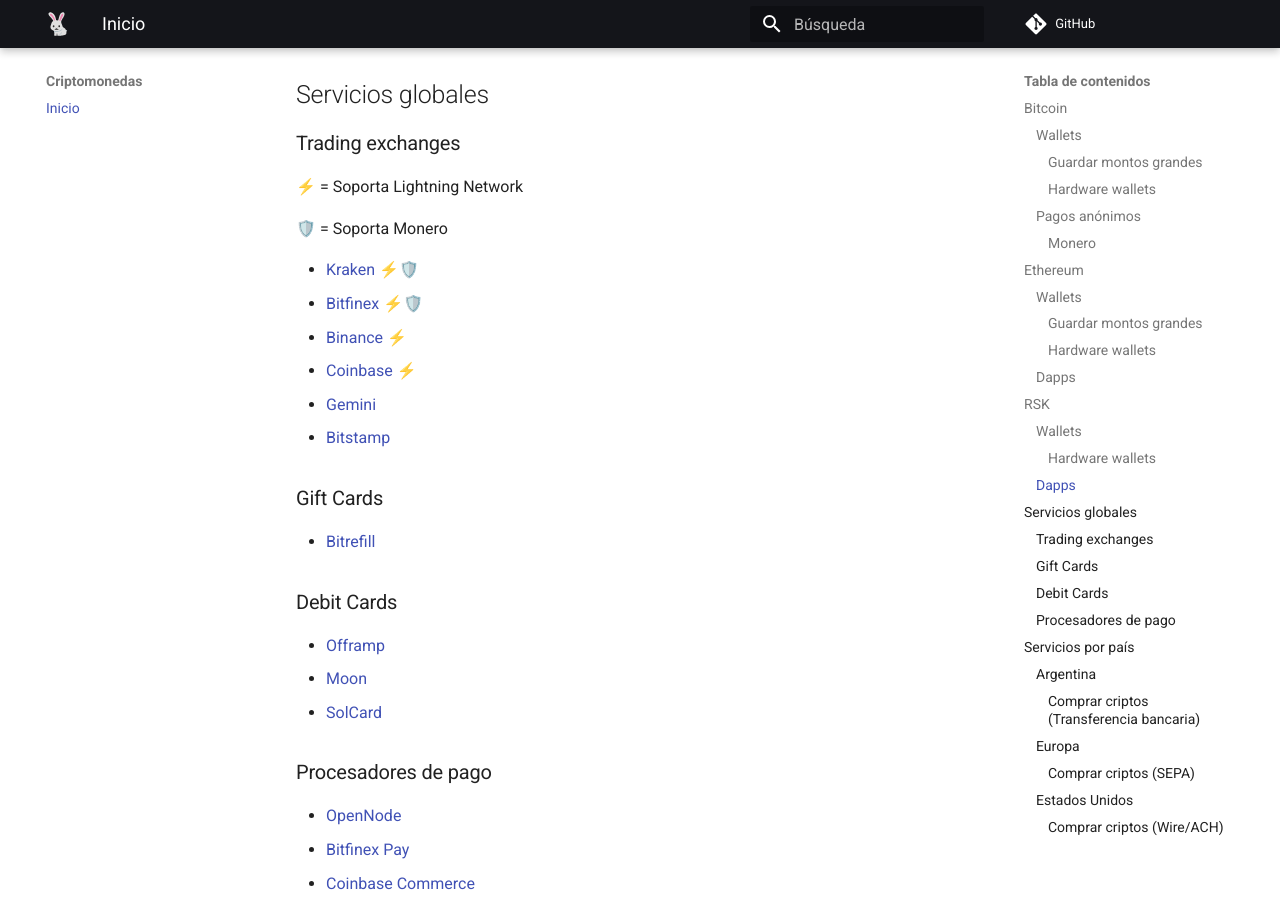
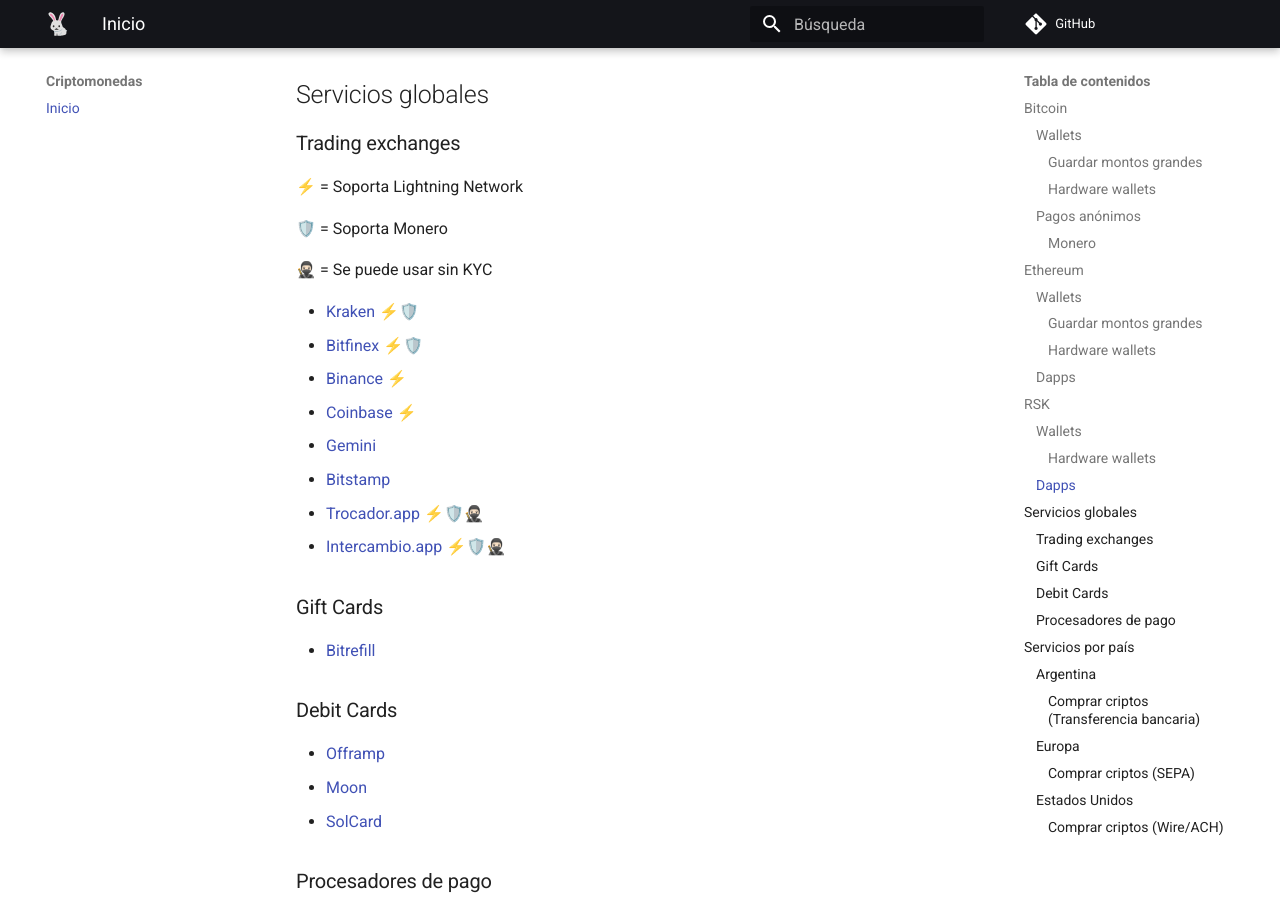
Before and after one commit to anomalouscode/wiki, an MkDocs documentation site: the page built from docs/criptomonedas/index.md, in a window 1280 px wide and 900 px high, scrolled down 3107 px. Built offline with MkDocs 1.6.1 and Material for MkDocs 9.7.7, drawn with Linux system fonts in a browser that asks for light colours; comment, search, counter and statistics services are not loaded.

Commit message:
Update index.md

```diff
--- a/docs/criptomonedas/index.md
+++ b/docs/criptomonedas/index.md
@@ -121,12 +121,16 @@
 
 🛡️ = Soporta Monero
 
+🥷🏻 = Se puede usar sin KYC
+
 - [Kraken](https://www.kraken.com/) ⚡🛡️
 - [Bitfinex](https://www.bitfinex.com/) ⚡🛡️
 - [Binance](https://www.binance.com/) ⚡
 - [Coinbase](https://coinbase.com/) ⚡
 - [Gemini](https://gemini.com/)
 - [Bitstamp](https://www.bitstamp.net/)
+- [Trocador.app](https://trocador.app/) ⚡🛡️🥷🏻
+- [Intercambio.app](https://intercambio.app/) ⚡🛡️🥷🏻
 
 ### Gift Cards
 
```
